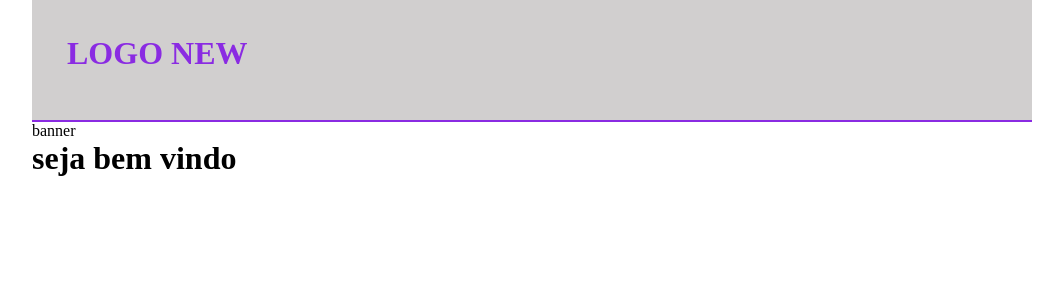
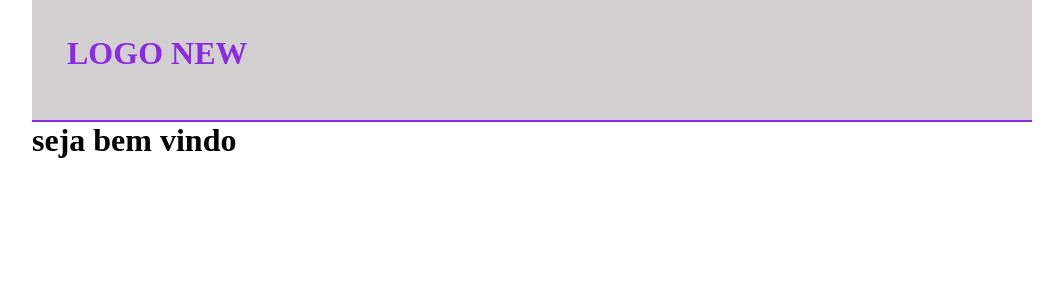
Before and after one commit to gbrielbram18/fic-javascript-jane, a React (Vite) app in the folder react/primeiro-projeto/: page / in a window 1280 px wide. Shown: the top 300 px of the page, without its empty margins (108-1171 px from the left). Built offline with nearby package versions, Linux system fonts and the light colour scheme.

Commit message:
adicionando modificações no react

```diff
--- a/react/primeiro-projeto/src/App.jsx
+++ b/react/primeiro-projeto/src/App.jsx
@@ -10,8 +10,8 @@ function App() {
     <>
       <div className="container">
         <Header title="Logo new" subTitle= "outros"/>
-
-
+        <h1></h1>
+        <p></p>
         <Banner/>
         <h1>seja bem vindo</h1>
 
--- a/react/primeiro-projeto/src/Components/Banner/index.jsx
+++ b/react/primeiro-projeto/src/Components/Banner/index.jsx
@@ -1,8 +1,16 @@
+
 export default function(props) {
 
+    /*
+        o children permite que voce passe e renderize
+        conteudo
+    */
+
+
+
     return (
-        <div>
-            banner
+        <div className="bannerStyle">
+            {props.children}
         </div>
     )
 }
--- a/react/primeiro-projeto/src/Components/Header/index.jsx
+++ b/react/primeiro-projeto/src/Components/Header/index.jsx
@@ -1,6 +1,11 @@
 import "./style.css";
 
 export default function  Header(props){
+
+  /*
+    o props cria propriedades no componentes
+  */
+
   console.log(props)
     return(
         <header>
```
